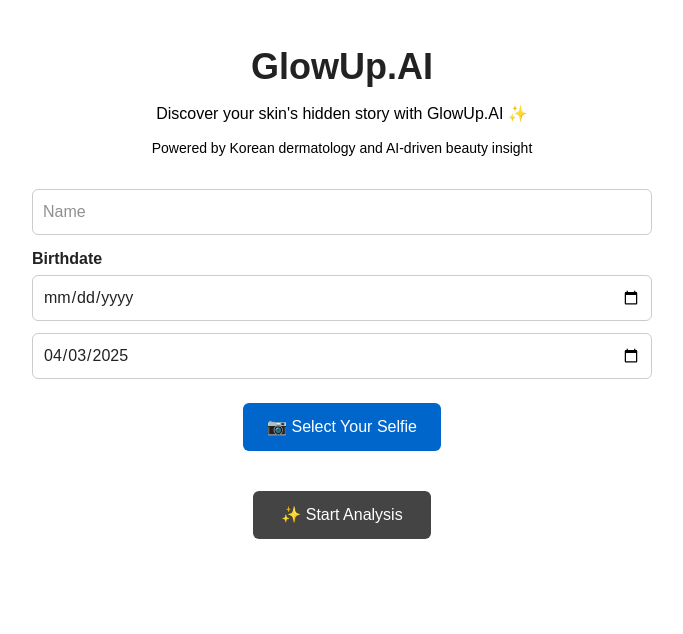
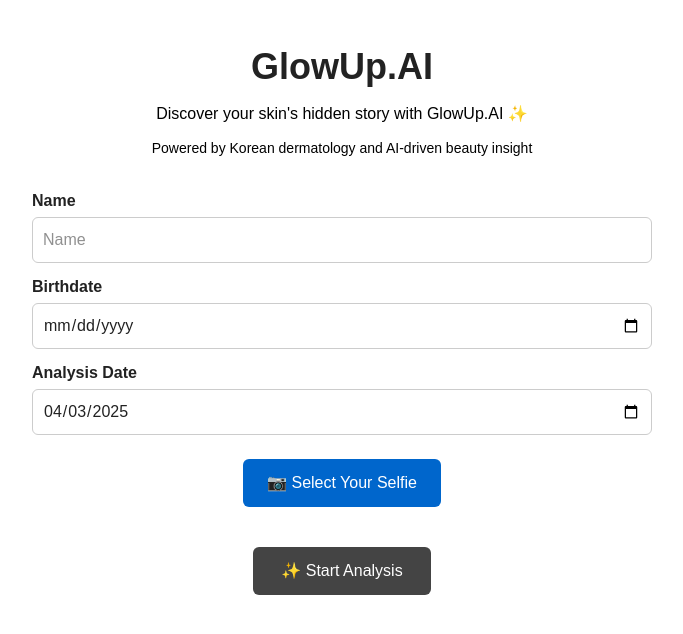
Before and after one commit to oistlouo/glowup-ai, a Next.js app in the folder frontend/: page / in a window 1280 px wide. Shown: the top 634 px of the page, without its empty margins (298-981 px from the left). Built offline with nearby package versions, Linux system fonts and the light colour scheme.

Commit message:
💄 Fix: Label 추가 및 iOS 생년월일 입력 개선, AM/PM 루틴 개선 및 추천 순서 변경

```diff
--- a/frontend/pages/index.js
+++ b/frontend/pages/index.js
@@ -123,6 +123,7 @@
       </p>
 
       <div style={{ marginBottom: '24px' }}>
+        <label style={{ fontWeight: 'bold', marginBottom: '4px', display: 'block' }}>Name</label>
         <input
           type="text"
           placeholder="Name"
@@ -138,7 +139,6 @@
           }}
         />
 
-        {/* ✅ 생년월일 필드에 라벨 추가 */}
         <label htmlFor="birthdate" style={{ fontWeight: 'bold', display: 'block', marginBottom: '4px' }}>
           Birthdate
         </label>
@@ -147,6 +147,7 @@
           type="date"
           value={birthdate}
           onChange={(e) => setBirthdate(e.target.value)}
+          required
           style={{
             width: '100%',
             padding: '10px',
@@ -157,11 +158,15 @@
           }}
         />
 
+        <label htmlFor="date" style={{ fontWeight: 'bold', display: 'block', marginBottom: '4px' }}>
+          Analysis Date
+        </label>
         <input
+          id="date"
           type="date"
-          placeholder="Analysis Date"
           value={date}
           onChange={(e) => setDate(e.target.value)}
+          required
           style={{
             width: '100%',
             padding: '10px',
```
